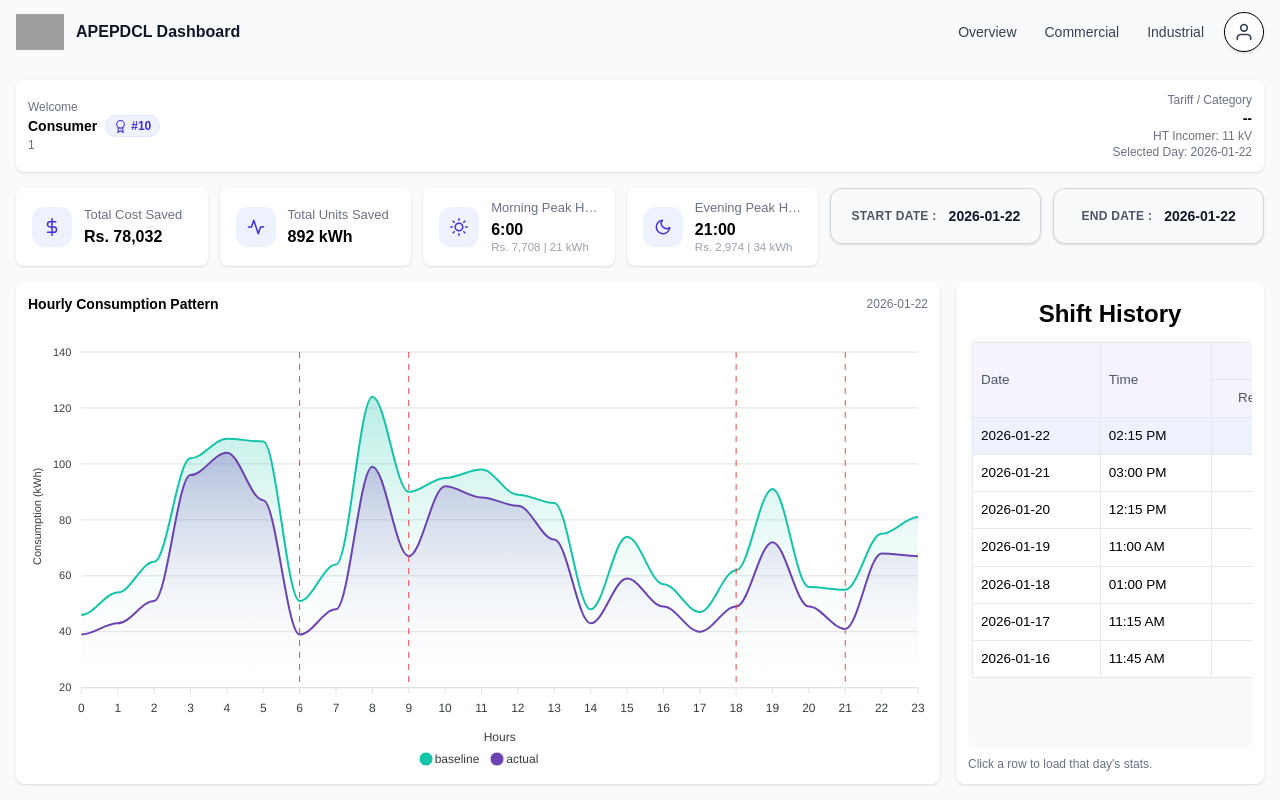
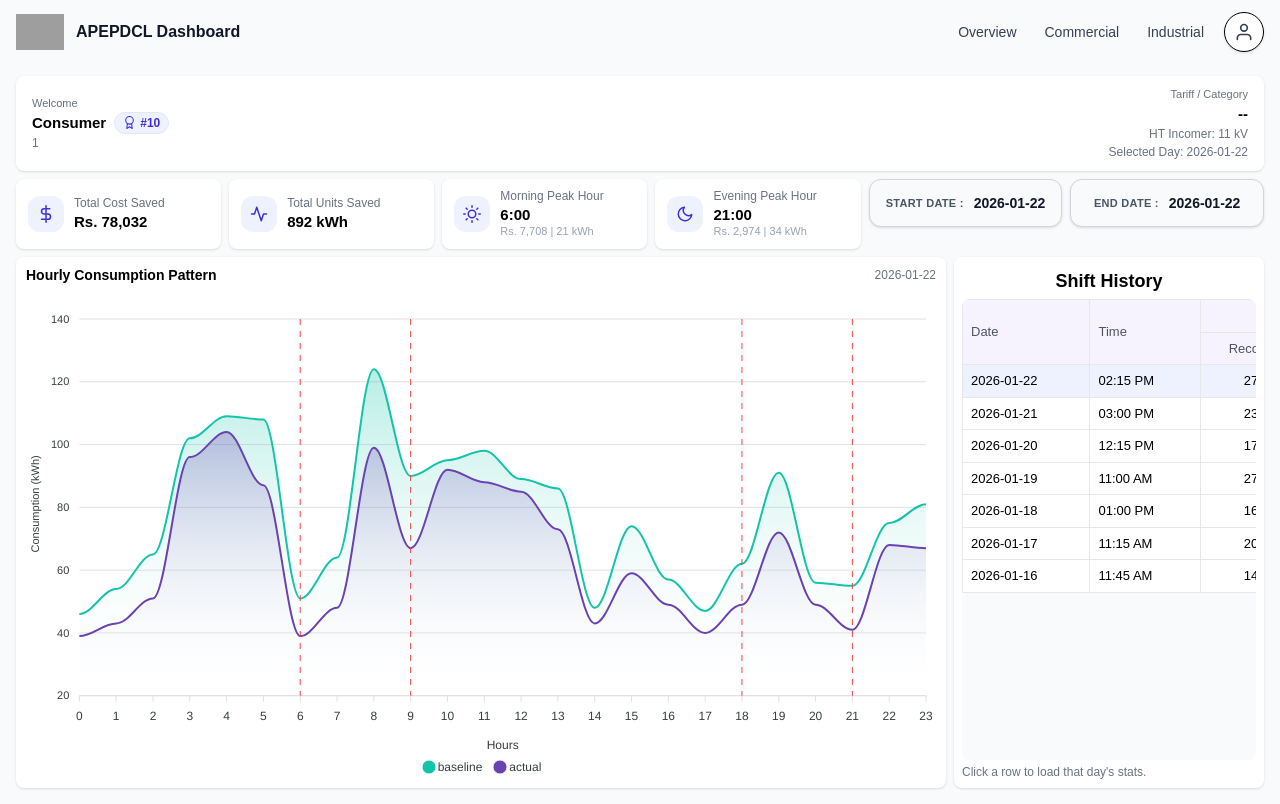
Before and after one commit to RSVS-Viswath/apepdcl-new, a React (Vite) app: page /stats/1 in a window 1280 px wide. Built offline with nearby package versions, Linux system fonts and the light colour scheme; grey boxes are pictures that could not be loaded.

Commit message:
Refine overview, monitor, and stats layouts

```diff
--- a/src/pages/MonitorPage.jsx
+++ b/src/pages/MonitorPage.jsx
@@ -1,20 +1,6 @@
-import { useMemo, useState } from "react";
+import { useEffect, useMemo, useRef, useState } from "react";
 import { useNavigate, useSearchParams } from "react-router-dom";
 import { DISTRICT_OPTIONS, getAllConsumers } from "../lib/consumers";
-
-function TabButton({ active, children, onClick }) {
-  return (
-    <button
-      type="button"
-      onClick={onClick}
-      className={`px-3 py-2 rounded-md text-sm font-medium ${
-        active ? "bg-indigo-600 text-white" : "text-gray-700 hover:bg-gray-50"
-      }`}
-    >
-      {children}
-    </button>
-  );
-}
 
 function Pagination({ activePage, onChange }) {
   const pages = [1, 2, 3, 4, 5];
@@ -49,12 +35,14 @@
 
 export default function MonitorPage() {
   const navigate = useNavigate();
-  const [searchParams, setSearchParams] = useSearchParams();
+  const [searchParams] = useSearchParams();
   const selectedTab = searchParams.get("tab") === "industrial" ? "industrial" : "commercial";
+  const recordsRef = useRef(null);
 
   const [serviceSearch, setServiceSearch] = useState("");
   const [district, setDistrict] = useState("All Districts");
   const [activePage, setActivePage] = useState(1);
+  const [isRecordsScrolled, setIsRecordsScrolled] = useState(false);
 
   const all = useMemo(() => getAllConsumers(), []);
 
@@ -77,14 +65,6 @@
     return districtFiltered;
   }, [all, district, selectedTab, serviceSearch]);
 
-  const setTab = (tab) => {
-    setSearchParams((prev) => {
-      const next = new URLSearchParams(prev);
-      next.set("tab", tab);
-      return next;
-    });
-  };
-
   const onRowClick = (r) => {
     const qs = new URLSearchParams({
       consumerName: r.consumerName,
@@ -93,36 +73,47 @@
     navigate(`/stats/${encodeURIComponent(r.serviceNo)}?${qs.toString()}`);
   };
 
+  useEffect(() => {
+    const node = recordsRef.current;
+    if (!node) return undefined;
+
+    const onScroll = () => {
+      setIsRecordsScrolled(node.scrollTop > 4);
+    };
+
+    onScroll();
+    node.addEventListener("scroll", onScroll, { passive: true });
+    return () => node.removeEventListener("scroll", onScroll);
+  }, []);
+
   return (
-    <div className="space-y-4">
-      <div className="flex bg-white rounded-lg shadow p-1 w-fit">
-        <TabButton active={selectedTab === "commercial"} onClick={() => setTab("commercial")}>
-          Commercial
-        </TabButton>
-        <TabButton active={selectedTab === "industrial"} onClick={() => setTab("industrial")}>
-          Industrial
-        </TabButton>
-      </div>
-
-      <div className="bg-white rounded-lg shadow p-3 flex flex-col lg:flex-row gap-3 lg:items-center lg:justify-between">
-        <div className="flex flex-col sm:flex-row gap-3 sm:items-center">
-          <label className="grid gap-1">
-            <span className="text-xs text-gray-500">Search by Service No</span>
+    <div className="space-y-0">
+      <div
+        className={`sticky top-[66px] z-20 w-full rounded-t-2xl px-4 py-2.5 transition-all duration-200 ${
+          isRecordsScrolled
+            ? "bg-white/72 backdrop-blur-xl shadow-lg shadow-slate-200/70 supports-[backdrop-filter]:bg-white/58"
+            : "bg-white shadow"
+        }`}
+      >
+        <div className="flex flex-col lg:flex-row gap-2 lg:items-end lg:justify-between">
+          <div className="flex flex-col sm:flex-row gap-2 sm:items-end">
+            <label className="grid gap-0">
+              <span className="text-[11px] text-gray-500">Search by Service No</span>
               <input
                 value={serviceSearch}
                 onChange={(e) => setServiceSearch(e.target.value)}
                 placeholder="e.g. AKP010"
-              className="border rounded-lg px-3 py-2 text-sm w-full sm:w-64"
+                className="border rounded-lg px-3 py-1.5 text-sm w-full sm:w-64"
                 type="text"
               />
             </label>
 
-          <label className="grid gap-1">
-            <span className="text-xs text-gray-500">District</span>
+            <label className="grid gap-0">
+              <span className="text-[11px] text-gray-500">District</span>
               <select
                 value={district}
                 onChange={(e) => setDistrict(e.target.value)}
-              className="border rounded-lg px-3 py-2 text-sm w-full sm:w-48 bg-white"
+                className="border rounded-lg px-3 py-1.5 text-sm w-full sm:w-48 bg-white"
               >
                 {DISTRICT_OPTIONS.map((d) => (
                   <option key={d} value={d}>
@@ -135,8 +126,9 @@
 
           <Pagination activePage={activePage} onChange={setActivePage} />
         </div>
+      </div>
 
-      <div className="bg-white rounded-lg shadow overflow-auto">
+      <div ref={recordsRef} className="rounded-b-2xl bg-white shadow overflow-auto max-h-[calc(100vh-170px)]">
         <table className="min-w-full text-sm">
           <thead className="text-xs text-gray-500 bg-gray-50">
             <tr className="text-left">
@@ -152,11 +144,11 @@
             {visible.map((r, idx) => (
               <tr
                 key={r.serviceNo}
-                className="border-t hover:bg-gray-50 cursor-pointer"
+                className="group border-t cursor-pointer transition-all duration-150 hover:-translate-y-0.5 hover:bg-indigo-50 hover:text-indigo-700 hover:shadow-[0_8px_18px_rgba(79,70,229,0.10)]"
                 onClick={() => onRowClick(r)}
               >
                 <td className="py-3 px-3 tabular-nums">{idx + 1}</td>
-                <td className="py-3 px-3 font-medium">{r.serviceNo}</td>
+                <td className="py-3 px-3 font-medium text-indigo-700 group-hover:text-indigo-700">{r.serviceNo}</td>
                 <td className="py-3 px-3">{r.consumerName}</td>
                 <td className="py-3 px-3">{r.category}</td>
                 <td className="py-3 px-3 text-right tabular-nums">{r.contractedDemand}</td>
--- a/src/pages/OverviewPage.jsx
+++ b/src/pages/OverviewPage.jsx
@@ -180,16 +180,13 @@
       <div className="flex items-center justify-between mb-2 shrink-0">
         <div className="text-sm font-semibold">{title}</div>
       </div>
-      <div className="overflow-y-auto overflow-x-auto flex-1 min-h-0 bg-gray-50 rounded-lg p-1">
-        <table className="min-w-[640px] w-full text-xs border border-gray-200 border-collapse bg-white table-fixed">
+      <div className="overflow-y-auto flex-1 min-h-0 bg-gray-50 rounded-lg p-1">
+        <table className="w-full text-xs border border-gray-200 border-collapse bg-white">
           <thead className="text-gray-600 bg-[#f6f3ff]">
             <tr className="text-left">
               <th className="py-2 px-2 whitespace-nowrap font-medium border border-gray-200 w-[84px]">Position</th>
               <th className="py-2 px-2 whitespace-nowrap font-medium border border-gray-200 w-[110px]">Service No.</th>
-              <th className="py-2 px-2 whitespace-nowrap font-medium border border-gray-200 w-[200px]">Consumer name</th>
-              <th className="py-2 px-2 text-right whitespace-nowrap font-medium border border-gray-200 w-[120px]">
-                Total shifted
-              </th>
+              <th className="py-2 px-2 font-medium border border-gray-200">Consumer name</th>
               <th className="py-2 px-2 text-right whitespace-nowrap font-medium border border-gray-200 w-[90px]">Score</th>
             </tr>
           </thead>
@@ -207,11 +204,10 @@
                 </td>
                 <td className="py-2 px-2 whitespace-nowrap font-medium border border-gray-200">{r.serviceNo}</td>
                 <td className="py-2 px-2 border border-gray-200">
-                  <div className="truncate whitespace-nowrap" title={r.consumerName}>
+                  <div className="break-words" title={r.consumerName}>
                     {r.consumerName}
                   </div>
                 </td>
-                <td className="py-2 px-2 text-right tabular-nums whitespace-nowrap border border-gray-200">{r.totalShifted}</td>
                 <td className="py-2 px-2 text-right tabular-nums whitespace-nowrap font-semibold text-[#6A42B2] border border-gray-200">
                   {r.score}
                 </td>
@@ -334,11 +330,9 @@
     const commercial = allConsumers.filter((c) => String(c.category).toUpperCase().includes("COMMERCIAL"));
 
     const scoreRow = (c) => {
-      const totalShifted = seededNumber(`${leaderboardSeed}|lb|${c.serviceNo}|shifted`, 8, 74);
       const score = seededNumber(`${leaderboardSeed}|lb|${c.serviceNo}|score`, 540, 690);
       return {
         ...c,
-        totalShifted: `${totalShifted.toFixed(1)} MWh`,
         score: score.toFixed(1),
       };
     };
--- a/src/pages/StatsPage.jsx
+++ b/src/pages/StatsPage.jsx
@@ -16,9 +16,9 @@
 
 function DateBox({ label, value }) {
   return (
-    <div className="border border-gray-300 rounded-xl px-5 h-14 bg-gray-50 shadow-sm flex items-center justify-center">
-      <div className="flex items-center gap-3">
-        <div className="text-xs font-semibold tracking-wide text-gray-600 uppercase whitespace-nowrap">
+    <div className="border border-gray-300 rounded-xl px-4 h-12 bg-gray-50 shadow-sm flex items-center justify-center">
+      <div className="flex items-center gap-2.5">
+        <div className="text-[11px] font-semibold tracking-wide text-gray-600 uppercase whitespace-nowrap">
           {label} :
         </div>
         <div className="text-sm font-semibold tabular-nums text-gray-900 whitespace-nowrap">{value}</div>
@@ -64,7 +64,7 @@
           setDraft(selectionRange);
           setOpen(true);
         }}
-        className="grid grid-cols-1 sm:grid-cols-2 gap-3 w-full xl:w-auto cursor-pointer select-none"
+        className="grid grid-cols-1 sm:grid-cols-2 gap-2 w-full xl:w-auto cursor-pointer select-none"
         role="button"
         tabIndex={0}
         onKeyDown={(e) => {
@@ -123,20 +123,20 @@
 
 function StatCard({ label, value, hint, icon, muted = false }) {
   return (
-    <div className="bg-white rounded-lg shadow px-4 py-3 h-[78px] flex items-center gap-3">
+    <div className="bg-white rounded-lg shadow px-3 py-2 h-[70px] flex items-center gap-2.5">
       <div
-        className={`w-10 h-10 rounded-xl flex items-center justify-center shrink-0 ${
+        className={`w-9 h-9 rounded-xl flex items-center justify-center shrink-0 ${
           muted ? "bg-gray-100 text-gray-500" : "bg-indigo-50 text-indigo-700"
         }`}
       >
         {icon}
       </div>
       <div className="min-w-0 flex-1">
-        <div className="text-[13px] text-gray-500 leading-tight truncate">{label}</div>
-        <div className={`text-base font-semibold mt-1 tabular-nums leading-tight truncate ${muted ? "text-gray-500" : ""}`}>
+        <div className="text-[12px] text-gray-500 leading-tight truncate">{label}</div>
+        <div className={`text-[15px] font-semibold mt-0.5 tabular-nums leading-tight truncate ${muted ? "text-gray-500" : ""}`}>
           {value}
         </div>
-        {hint ? <div className="text-[11.5px] text-gray-400 leading-tight truncate">{hint}</div> : null}
+        {hint ? <div className="text-[11px] text-gray-400 leading-tight truncate">{hint}</div> : null}
       </div>
     </div>
   );
@@ -224,8 +224,8 @@
 
       const headerHeight = document.querySelector("header")?.offsetHeight || 0;
       const topHeight = topSectionRef.current?.offsetHeight || 0;
-      const mainPadding = 32; // DashboardLayout: py-4
-      const gap = 16; // StatsPage: gap-4 between top and bottom sections
+      const mainPadding = 24; // StatsPage slightly offsets DashboardLayout padding usage
+      const gap = 8; // StatsPage: gap-2 between top and bottom sections
 
       const available = Math.floor(window.innerHeight - headerHeight - mainPadding - topHeight - gap);
       setBottomHeight(Math.max(260, available));
@@ -365,32 +365,32 @@
   };
 
   return (
-    <div className="flex flex-col gap-4">
-      <div ref={topSectionRef} className="flex flex-col gap-4">
-        <div ref={topRef} className="bg-white rounded-lg shadow p-3">
-          <div className="grid grid-cols-1 sm:grid-cols-2 gap-3 items-center">
+    <div className="flex flex-col gap-2 -mt-1">
+      <div ref={topSectionRef} className="flex flex-col gap-2">
+        <div ref={topRef} className="bg-white rounded-lg shadow px-4 py-2.5">
+          <div className="grid grid-cols-1 sm:grid-cols-2 gap-2 items-center">
             <div className="min-w-0">
-              <div className="text-xs text-gray-500">Welcome</div>
+              <div className="text-[11px] text-gray-500">Welcome</div>
               <div className="flex items-center gap-2 min-w-0">
-                <div className="text-sm font-semibold truncate">{consumerName}</div>
+                <div className="text-[15px] font-semibold truncate">{consumerName}</div>
                 <div className="shrink-0 inline-flex items-center gap-1 px-2 py-0.5 rounded-full bg-indigo-50 text-indigo-700 border border-indigo-100 text-xs font-semibold">
                   <FiAward className="text-[13px]" />
                   #{position}
                 </div>
               </div>
-              <div className="text-xs text-gray-500 truncate">{serviceNo}</div>
+              <div className="text-[12px] text-gray-500 truncate">{serviceNo}</div>
             </div>
             <div className="sm:text-right">
-              <div className="text-xs text-gray-500">Tariff / Category</div>
-              <div className="text-sm font-semibold truncate">{category}</div>
-              <div className="text-xs text-gray-500 tabular-nums">HT Incomer: {htIncomerKv} kV</div>
-              <div className="text-xs text-gray-500 tabular-nums">Selected Day: {selectedDayKey}</div>
+              <div className="text-[11px] text-gray-500">Tariff / Category</div>
+              <div className="text-[15px] font-semibold truncate">{category}</div>
+              <div className="text-[12px] text-gray-500 tabular-nums">HT Incomer: {htIncomerKv} kV</div>
+              <div className="text-[12px] text-gray-500 tabular-nums">Selected Day: {selectedDayKey}</div>
             </div>
           </div>
         </div>
 
-        <div className="grid grid-cols-1 xl:grid-cols-[1fr_auto] gap-3 items-start">
-          <div className="grid grid-cols-2 lg:grid-cols-4 gap-3">
+        <div className="grid grid-cols-1 xl:grid-cols-[1fr_auto] gap-2 items-start">
+          <div className="grid grid-cols-2 lg:grid-cols-4 gap-2">
             <StatCard
               label="Total Cost Saved"
               value={`Rs. ${stats.totalCostSaved.toLocaleString()}`}
@@ -429,11 +429,11 @@
       </div>
 
       <div
-        className="grid grid-cols-1 lg:grid-cols-[2.25fr_0.75fr] gap-4 items-stretch"
+        className="grid grid-cols-1 lg:grid-cols-[2.25fr_0.75fr] gap-2 items-stretch"
         style={bottomHeight ? { height: bottomHeight } : undefined}
       >
-        <div className="bg-white rounded-lg shadow p-3 relative flex flex-col min-h-0 min-w-0">
-          <div className="flex items-center justify-between mb-2 shrink-0">
+        <div className="bg-white rounded-lg shadow px-2.5 py-2 relative flex flex-col min-h-0 min-w-0">
+          <div className="flex items-center justify-between mb-1 shrink-0">
             <div className="text-sm font-semibold">Hourly Consumption Pattern</div>
             <div className="text-xs text-gray-500 tabular-nums">{selectedDayKey}</div>
           </div>
@@ -455,33 +455,33 @@
           ) : null}
         </div>
 
-        <div className="bg-white rounded-lg shadow p-3 flex flex-col min-h-0 min-w-0">
-          <div className="text-2xl font-semibold text-center py-1 mb-1 shrink-0">Shift History</div>
-          <div className="overflow-auto flex-1 min-h-0 bg-gray-50 rounded-lg p-1">
-            <table className="min-w-[720px] w-full text-[13.5px] border border-gray-200 border-collapse bg-white">
+        <div className="bg-white rounded-lg shadow p-2 flex flex-col min-h-0 min-w-0">
+          <div className="text-lg font-semibold text-center py-0.5 mb-0.5 shrink-0">Shift History</div>
+          <div className="overflow-auto flex-1 min-h-0 bg-gray-50 rounded-lg">
+            <table className="min-w-[720px] w-full text-[13px] border border-gray-200 border-collapse bg-white">
               <thead className="text-gray-600 bg-[#f6f3ff]">
                 <tr className="text-left">
-                  <th rowSpan={2} className="py-2 px-2 whitespace-nowrap font-medium border border-gray-200">
+                  <th rowSpan={2} className="py-1.5 px-2 whitespace-nowrap font-medium border border-gray-200">
                     Date
                   </th>
-                  <th rowSpan={2} className="py-2 px-2 whitespace-nowrap font-medium border border-gray-200">
+                  <th rowSpan={2} className="py-1.5 px-2 whitespace-nowrap font-medium border border-gray-200">
                     Time
                   </th>
-                  <th colSpan={2} className="py-2 px-2 whitespace-nowrap font-medium text-center border border-gray-200">
+                  <th colSpan={2} className="py-1.5 px-2 whitespace-nowrap font-medium text-center border border-gray-200">
                     Percentage (%)
                   </th>
-                  <th colSpan={2} className="py-2 px-2 whitespace-nowrap font-medium text-center border border-gray-200">
+                  <th colSpan={2} className="py-1.5 px-2 whitespace-nowrap font-medium text-center border border-gray-200">
                     Value (kWh)
                   </th>
-                  <th rowSpan={2} className="py-2 px-2 whitespace-nowrap font-medium text-right border border-gray-200">
+                  <th rowSpan={2} className="py-1.5 px-2 whitespace-nowrap font-medium text-right border border-gray-200">
                     Points
                   </th>
                 </tr>
                 <tr className="text-left">
-                  <th className="py-2 px-2 whitespace-nowrap font-medium text-center border border-gray-200">Recorded</th>
-                  <th className="py-2 px-2 whitespace-nowrap font-medium text-center border border-gray-200">Shifted</th>
-                  <th className="py-2 px-2 whitespace-nowrap font-medium text-center border border-gray-200">Recorded</th>
-                  <th className="py-2 px-2 whitespace-nowrap font-medium text-center border border-gray-200">Shifted</th>
+                  <th className="py-1.5 px-2 whitespace-nowrap font-medium text-center border border-gray-200">Recorded</th>
+                  <th className="py-1.5 px-2 whitespace-nowrap font-medium text-center border border-gray-200">Shifted</th>
+                  <th className="py-1.5 px-2 whitespace-nowrap font-medium text-center border border-gray-200">Recorded</th>
+                  <th className="py-1.5 px-2 whitespace-nowrap font-medium text-center border border-gray-200">Shifted</th>
                 </tr>
               </thead>
               <tbody className="tabular-nums">
@@ -491,13 +491,13 @@
                     onClick={() => onDayClick(r.dayKey)}
                     className={`cursor-pointer hover:bg-gray-50 ${r.dayKey === selectedDayKey ? "bg-indigo-50" : "bg-white"}`}
                   >
-                    <td className="py-2 px-2 whitespace-nowrap font-medium border border-gray-200">{r.dayKey}</td>
-                    <td className="py-2 px-2 whitespace-nowrap border border-gray-200">{r.timeLabel}</td>
-                    <td className="py-2 px-2 whitespace-nowrap text-center border border-gray-200">{r.percentRecorded}%</td>
-                    <td className="py-2 px-2 whitespace-nowrap text-center border border-gray-200">{r.percentShifted}%</td>
-                    <td className="py-2 px-2 whitespace-nowrap text-center border border-gray-200">{r.valueRecorded}</td>
-                    <td className="py-2 px-2 whitespace-nowrap text-center border border-gray-200">{r.valueShifted}</td>
-                    <td className="py-2 px-2 whitespace-nowrap text-right font-semibold text-[#6A42B2] border border-gray-200">
+                    <td className="py-1.5 px-2 whitespace-nowrap font-medium border border-gray-200">{r.dayKey}</td>
+                    <td className="py-1.5 px-2 whitespace-nowrap border border-gray-200">{r.timeLabel}</td>
+                    <td className="py-1.5 px-2 whitespace-nowrap text-center border border-gray-200">{r.percentRecorded}%</td>
+                    <td className="py-1.5 px-2 whitespace-nowrap text-center border border-gray-200">{r.percentShifted}%</td>
+                    <td className="py-1.5 px-2 whitespace-nowrap text-center border border-gray-200">{r.valueRecorded}</td>
+                    <td className="py-1.5 px-2 whitespace-nowrap text-center border border-gray-200">{r.valueShifted}</td>
+                    <td className="py-1.5 px-2 whitespace-nowrap text-right font-semibold text-[#6A42B2] border border-gray-200">
                       {r.points}
                     </td>
                   </tr>
@@ -505,7 +505,7 @@
               </tbody>
             </table>
           </div>
-          <div className="text-xs text-gray-500 mt-2 shrink-0">Click a row to load that day's stats.</div>
+          <div className="text-xs text-gray-500 mt-1 shrink-0">Click a row to load that day's stats.</div>
         </div>
       </div>
     </div>
```
Lines whose indentation alone changed are shown as unchanged.
